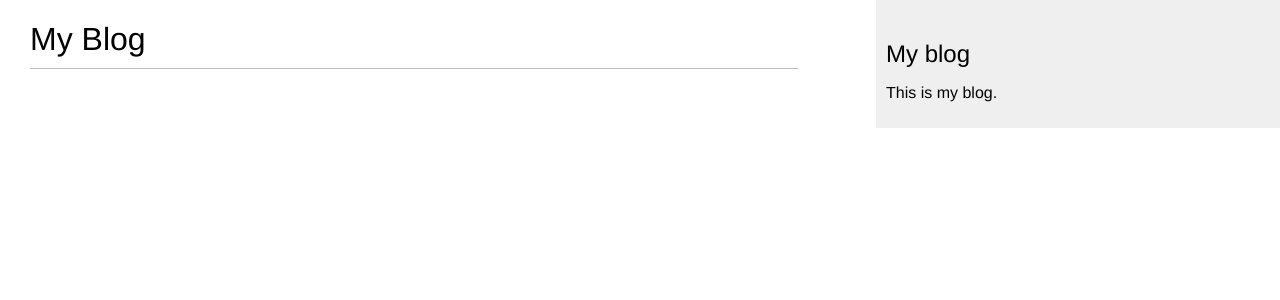
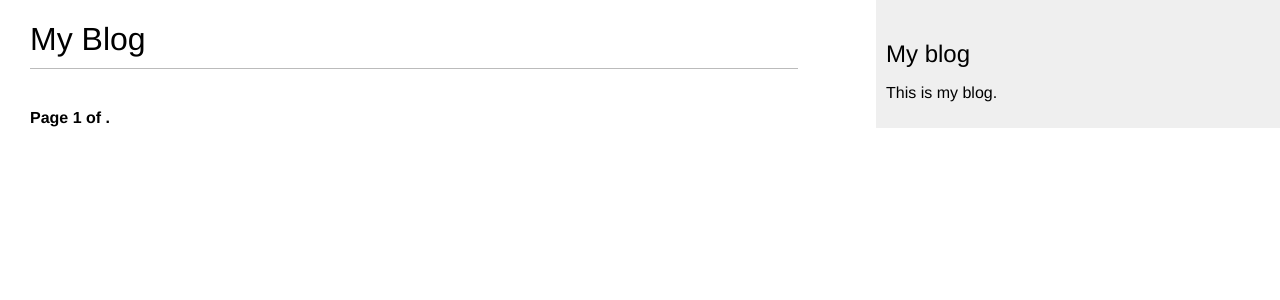
Before and after one commit to mohammadhprp/Django3ByExample, a Django app: page /blog/ in a window 1280 px wide. Shown: the top 300 px of the page. Run offline with Django 3.2, Linux system fonts and the light colour scheme; data that the repository does not hold is empty.

Commit message:
include pagination.html in list

```diff
--- a/mysite/blog/templates/blog/post/list.html
+++ b/mysite/blog/templates/blog/post/list.html
@@ -14,4 +14,6 @@
   </p>
   {{ post.body|truncatewords:30|linebreaks }}
   {% endfor %}
+
+  {% include "blog/post/pagination.html" with page=posts %}
 {% endblock %}
```
